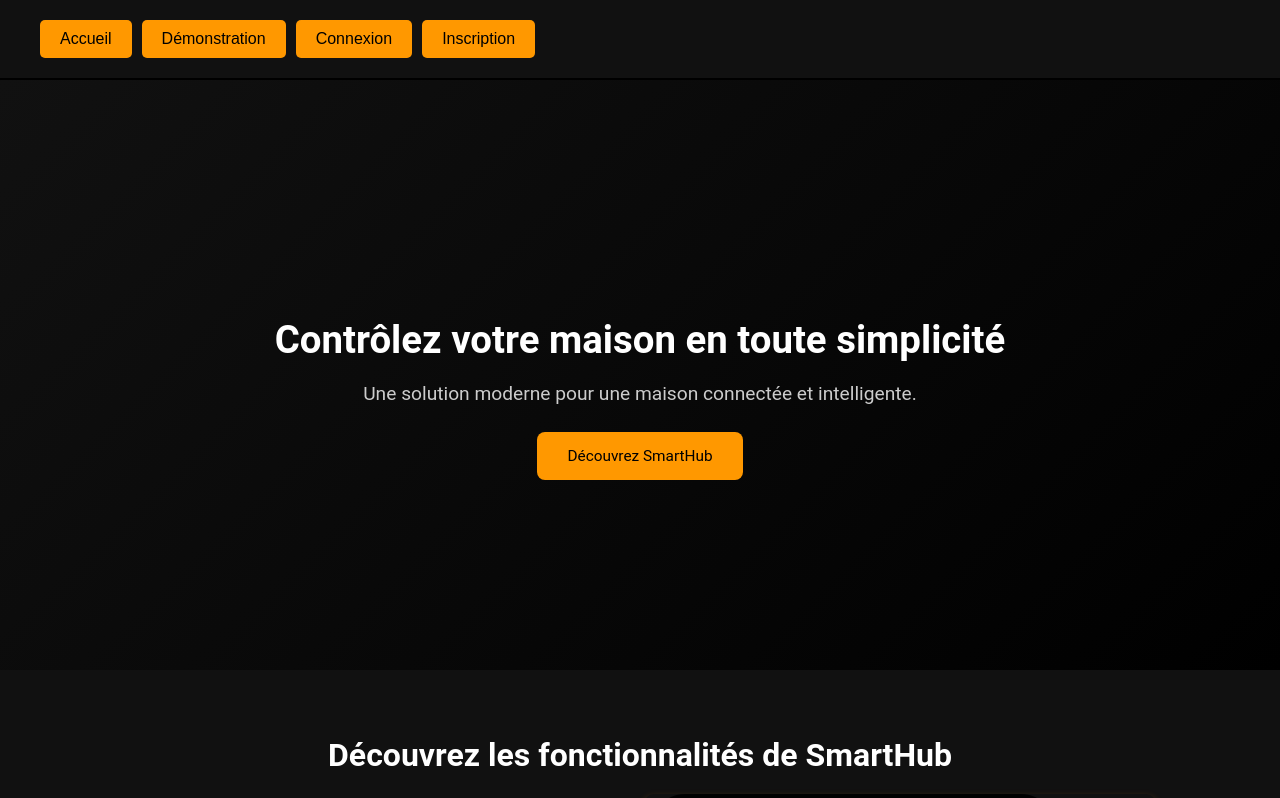
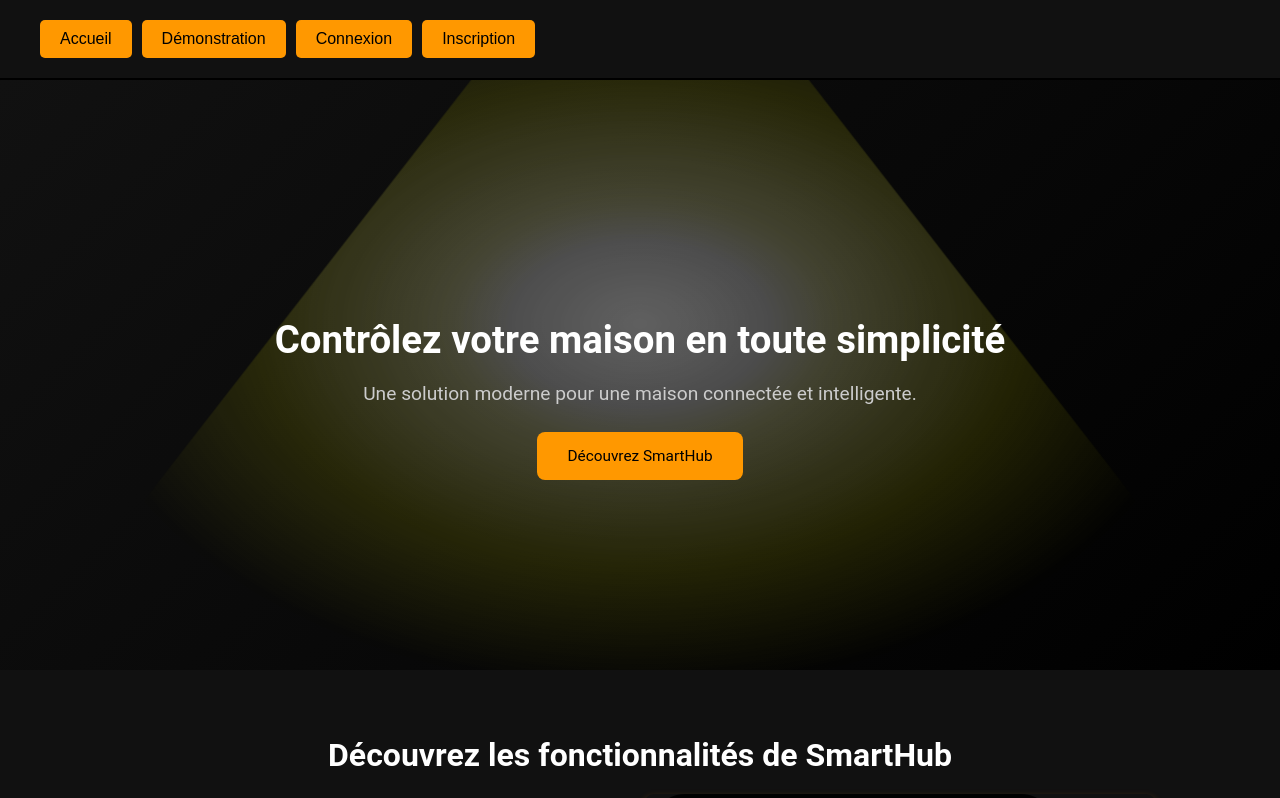
Before and after one commit to Thomshot/SmartHub, an Angular app in the folder front-end/: page / in a window 1280 px wide. Shown: the top 798 px of the page. Built offline with nearby package versions, Linux system fonts and the light colour scheme.

Commit message:
animation dynamique

```diff
--- a/front-end/src/app/app.component.html
+++ b/front-end/src/app/app.component.html
@@ -18,7 +18,7 @@
     </header>
     <main>
       <section class="hero">
-        <h1>Contrôlez votre maison en toute simplicité</h1>
+        <h1 class="hero-title">Contrôlez votre maison en toute simplicité</h1>
         <p>Une solution moderne pour une maison connectée et intelligente.</p>
         <a href="#features" class="cta">Découvrez SmartHub</a>
       </section>
--- a/front-end/src/app/app.component.scss
+++ b/front-end/src/app/app.component.scss
@@ -1,17 +1,17 @@
 html {
-  scroll-behavior: smooth; // Active le défilement fluide
+  scroll-behavior: smooth;
 }
 
 .container {
   font-family: 'Helvetica Neue', Arial, sans-serif;
   margin: 0;
   padding: 0;
-  background-color: #000; // Fond noir
-  color: #fff; // Texte blanc
+  background-color: #000;
+  color: #fff;
   display: flex;
   flex-direction: column;
   width: 100%;
-  padding-top: 80px; // Ajoute un espace pour compenser la hauteur de la barre fixe
+  padding-top: 80px;
   min-height: 100vh;
 }
 
@@ -26,47 +26,47 @@
   justify-content: space-between;
   align-items: center;
   padding: 20px 40px;
-  background: #111; // Noir légèrement plus clair pour l'en-tête
+  background: #111;
   position: fixed;
   top: 0;
   width: 100%;
   z-index: 1000;
+}
 
-  .logo {
+header .logo {
   height: 40px;
 }
 
-  nav a {
+header nav a {
   margin-left: 20px;
   text-decoration: none;
-    color: #fff; // Texte blanc
+  color: #fff;
   font-weight: 500;
   transition: color 0.3s;
-
-    &:hover {
-      color: #ff9800; // Orange vif au survol
-    }
 }
 
-  .top-nav {
+header nav a:hover {
+  color: #ff9800;
+}
+
+header .top-nav {
   display: flex;
   gap: 10px;
+}
 
-    button {
-      background-color: #ff9800; // Orange vif pour les boutons
-      color: #000; // Texte noir
+header .top-nav button {
+  background-color: #ff9800;
+  color: #000;
   border: none;
   padding: 10px 20px;
   font-size: 16px;
   border-radius: 5px;
   cursor: pointer;
   transition: background-color 0.3s ease;
+}
 
-      &:hover {
-        background-color: #e67e22; // Orange plus foncé au survol
-      }
-    }
-  }
+header .top-nav button:hover {
+  background-color: #e67e22;
 }
 
 .hero {
@@ -74,21 +74,22 @@
   flex: 1;
   min-height: 100%;
   padding: 16% 10%;
-  background: linear-gradient(135deg, #111 0%, #000 100%); // Dégradé noir
+  background: linear-gradient(135deg, #111 0%, #000 100%);
+}
 
-  h1 {
+.hero h1 {
   font-size: 3vw;
   margin-bottom: 2%;
-    color: #fff; // Texte blanc
+  color: #fff;
 }
 
-  p {
+.hero p {
   font-size: 1.5vw;
   margin-bottom: 4%;
-    color: #ccc; // Texte secondaire gris clair
+  color: #ccc;
 }
 
-  .cta {
+.hero .cta {
   background-color: #ff9800;
   color: #000;
   border: none;
@@ -97,45 +98,44 @@
   border-radius: 8px;
   cursor: pointer;
   transition: background-color 0.3s;
+}
 
-    &:hover {
+.hero .cta:hover {
   background-color: #e67e22;
-    }
-  }
 }
 
 .discover-smarthub {
   text-align: center;
   padding: 40px 20px;
   background-color: #111;
+}
 
-  h2 {
+.discover-smarthub h2 {
   font-size: 2rem;
   margin-bottom: 20px;
   color: #fff;
 }
 
-  .description-container {
+.discover-smarthub .description-container {
   display: flex;
   flex-wrap: wrap;
   justify-content: center;
   align-items: center;
   gap: 20px;
+}
 
-    .text-content {
+.discover-smarthub .text-content {
   max-width: 500px;
   font-size: 1.1rem;
   line-height: 1.6;
   color: #ccc;
 }
 
-    .image-content img {
+.discover-smarthub .image-content img {
   max-width: 100%;
   height: auto;
   border-radius: 10px;
-      box-shadow: 0 4px 8px rgba(255, 152, 0, 0.3); // Ombre orange
-    }
-  }
+  box-shadow: 0 4px 8px rgba(255, 152, 0, 0.3);
 }
 
 .description {
@@ -145,20 +145,70 @@
   align-items: center;
   justify-content: center;
   padding: 40px 20px;
+}
 
-  .desc-content {
+.description .desc-content {
   max-width: 800px;
   text-align: center;
   color: #fff;
 }
-}
 
 footer {
   width: 100%;
-  background-color: #111; // Noir légèrement plus clair pour le footer
+  background-color: #111;
   color: #fff;
   text-align: center;
   padding: 15px 0;
   font-size: 0.9rem;
-  box-shadow: 0 -2px 5px rgba(255, 152, 0, 0.3); // Ombre orange
+  box-shadow: 0 -2px 5px rgba(255, 152, 0, 0.3);
 }
+
+.hero {
+  position: relative;
+  text-align: center;
+  flex: 1;
+  min-height: 100%;
+  padding: 16% 10%;
+  background-color: #000;
+  overflow: hidden;
+}
+
+.hero::before {
+  content: "";
+  position: absolute;
+  top: -35%;
+  left: 50%;
+  transform: translateX(-50%);
+  width: 1400px;
+  height: 900px;
+  background: radial-gradient(
+    closest-side,
+    rgba(255, 255, 200, 0.6),
+    rgba(255, 200, 100, 0.4),
+    rgba(255, 150, 0, 0.2),
+    transparent 80%
+  );
+  clip-path: polygon(50% 0%, 0% 100%, 100% 100%);
+  z-index: 0;
+  filter: blur(6px) brightness(1.8);
+  animation: triangleGlow 4s ease-in-out infinite;
+}
+
+
+@keyframes triangleGlow {
+  0%, 100% {
+    opacity: 0.4;
+    transform: translateX(-50%) scale(1);
+  }
+  50% {
+    opacity: 0.8;
+    transform: translateX(-50%) scale(1.05);
+  }
+}
+
+.hero h1,
+.hero p,
+.hero .cta {
+  position: relative;
+  z-index: 1;
+}
```
Lines whose indentation alone changed are shown as unchanged.
